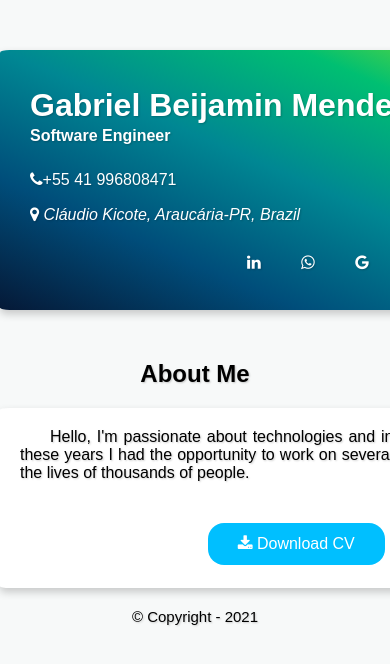
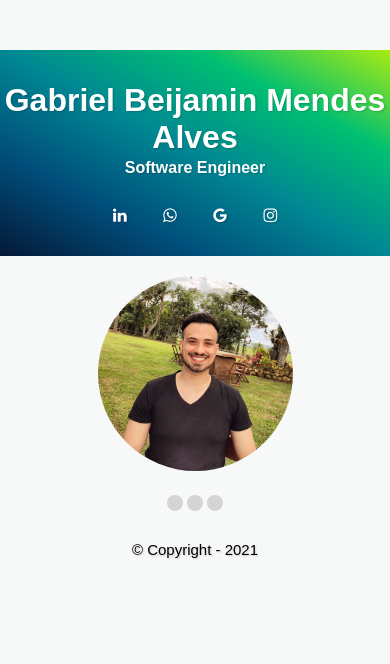
Before and after one commit to gamendesalves/gamendesalves.github.io, a plain HTML site: page index.html in a window 390 px wide. Drawn offline with Linux system fonts and the light colour scheme.

Commit message:
Adjusting css and responsive layout

```diff
--- a/css/style.css
+++ b/css/style.css
@@ -5,7 +5,6 @@ body {
 }
 
 .container {
-  position: fixed;
   top: 0;
   left: 0;
   width: 100%;
@@ -20,12 +19,12 @@ body {
   position: relative;
   border-radius: 1%;
   box-shadow: 0px 4px 8px 0 rgba(0, 0, 0, 0.2);
-  overflow: hidden;
+  box-sizing: border-box;
 }
 
 .sidebar-left {
-  height: 260px;
-  width: 600px;
+  height: 100%;
+  width: 62%;
   float: left;
   background-image: linear-gradient(
     to right top,
@@ -42,55 +41,21 @@ body {
 }
 
 .sidebar-left-header {
-  margin-top: 50px;
-  line-height: 10px;
+  margin-top: 2em;
+}
+
+.sidebar-left-header-title-name {
+  margin-bottom: 0.1em;
 }
 
 .sidebar-left-content {
-  margin-top: 30px;
+  margin-top: 1em;
 }
 
 .sidebar-right {
   float: right;
   margin: 0 auto;
   padding: 30px 70px 50px 50px;
-}
-
-.personal-informations {
-  background-color: #ffffff;
-  height: 180px;
-  width: 940px;
-  margin: 0 auto;
-  padding: 20px;
-  box-sizing: border-box;
-  box-shadow: 0px 4px 8px 0 rgba(0, 0, 0, 0.2);
-  border-radius: 1%;
-}
-
-.self-description {
-  text-indent: 30px;
-  text-align: justify;
-  margin: 0 0 40px 0;
-}
-
-.contacts {
-  display: flex;
-  justify-content: space-evenly;
-}
-
-.btn {
-  background-color: #00bfff;
-  border: none;
-  color: white;
-  padding: 12px 30px;
-  font-size: 16px;
-  cursor: pointer;
-  border-radius: 16px;
-  transition: 1s all;
-}
-
-.btn:hover {
-  background-color: #1e90ff;
 }
 
 .myself {
@@ -128,7 +93,72 @@ body {
 
 .social-icons li {
   display: inline;
-  padding: 0 18px;
+  padding: 0 1em;
+}
+
+.nav-personal-informations li {
+  display: inline-block;
+  width: 1em;
+  height: 1em;
+  background-color: #d4d4d4;
+  border-radius: 50%;
+  text-indent: -9999px;
+  margin-bottom: 10px;
+}
+
+.nav-personal-informations a {
+  display: block;
+}
+
+.nav-personal-informations li:hover {
+  background-color: #a5a5a5;
+}
+
+.list-personal-information-item {
+  display: none;
+  height: 250px;
+  width: 940px;
+  margin: auto;
+}
+
+.list-personal-information-item:target {
+  display: block;
+}
+
+.personal-information-about-me {
+  background-color: #ffffff;
+  height: 100%;
+  width: 100%;
+  padding: 10px 20px 20px 20px;
+  box-sizing: border-box;
+  box-shadow: 0px 4px 8px 0 rgba(0, 0, 0, 0.2);
+  border-radius: 1%;
+}
+
+.self-description {
+  text-indent: 30px;
+  text-align: justify;
+  margin: 0 0 40px 0;
+}
+
+.contacts {
+  display: flex;
+  justify-content: space-evenly;
+}
+
+.btn {
+  background-color: #00bfff;
+  border: none;
+  color: white;
+  padding: 12px 30px;
+  font-size: 16px;
+  cursor: pointer;
+  border-radius: 16px;
+  transition: 1s all;
+}
+
+.btn:hover {
+  background-color: #1e90ff;
 }
 
 @keyframes animation-photo-myself {
@@ -158,3 +188,52 @@ body {
     height: 200px;
   }
 }
+
+@media screen and (max-width: 480px), (max-width: 900px) {
+  .content {
+    width: 100%;
+    height: 40%;
+  }
+
+  .sidebar-left-header-title-name {
+    text-align: center;
+  }
+
+  .sidebar-left-header-profession {
+    text-align: center;
+  }
+
+  .sidebar-left-content p,
+  address {
+    display: none;
+  }
+
+  .sidebar-right {
+    width: 100%;
+    padding: 0px;
+    margin: 20px 0px;
+    text-align: center;
+  }
+
+  .myself {
+    width: 50%;
+    height: 30%;
+    animation: none;
+    transition: none;
+  }
+
+  .sidebar-left {
+    width: 100%;
+    padding: 0px;
+  }
+
+  .list-personal-information-item {
+    width: 100%;
+    height: 20%;
+  }
+
+  .btn {
+    padding: 12px 5px;
+    margin: 0 20px;
+  }
+}
--- a/index.html
+++ b/index.html
@@ -17,8 +17,10 @@
         <div class="content">
           <section class="sidebar-left">
             <div class="sidebar-left-header">
-              <h1>Gabriel Beijamin Mendes Alves</h1>
-              <h4>Software Engineer</h4>
+              <h1 class="sidebar-left-header-title-name">
+                Gabriel Beijamin Mendes Alves
+              </h1>
+              <h4 class="sidebar-left-header-profession">Software Engineer</h4>
             </div>
             <div class="sidebar-left-content">
               <p><i class="fa fa-phone"></i>+55 41 996808471</p>
@@ -59,20 +61,44 @@
               <img
                 class="myself"
                 src="./images/myself.jpg"
-                alt="Photo from myself"
+                alt="Gabriel sitting on the chair smiling"
               />
             </div>
           </section>
         </div>
-        <h2 class="text-center">About Me</h2>
+
         <section>
-          <div class="personal-informations">
+          <nav class="nav-personal-informations text-center">
+            <ul>
+              <li>
+                <a href="#aboutme" class="list-personal-information-slider-item"
+                  >About Me</a
+                >
+              </li>
+              <li>
+                <a
+                  href="#experience"
+                  class="list-personal-information-slider-item"
+                  >Experience</a
+                >
+              </li>
+              <li>
+                <a href="#hobbies" class="list-personal-information-slider-item"
+                  >Hobbies</a
+                >
+              </li>
+            </ul>
+          </nav>
+          <ul>
+            <li id="aboutme" class="list-personal-information-item">
+              <div class="personal-information-about-me">
+                <h1 class="text-center">About Me</h1>
                 <p class="self-description">
-              Hello, I'm passionate about technologies and innovations, I have 4
-              years of experience in software development. During these years I
-              had the opportunity to work on several projects of value to the
-              institution and to simplify the use of technology in the lives of
-              thousands of people.
+                  Hello, I'm passionate about technologies and innovations, I
+                  have 4 years of experience in software development. During
+                  these years I had the opportunity to work on several projects
+                  of value to the institution and to simplify the use of
+                  technology in the lives of thousands of people.
                 </p>
                 <div class="contacts">
                   <button id="downloadcv" class="btn" onclick="downloadCV()">
@@ -88,6 +114,30 @@
                   </button>
                 </div>
               </div>
+            </li>
+
+            <li id="experience" class="list-personal-information-item">
+              <div class="personal-information-about-me">
+                <h1 class="text-center">Experience</h1>
+                <p class="self-description">
+                  4 years of experience in software development.
+                </p>
+              </div>
+            </li>
+
+            <li id="hobbies" class="list-personal-information-item">
+              <div class="personal-information-about-me">
+                <h1 class="text-center">Hobbies</h1>
+                <p class="self-description">
+                  Hello, I'm passionate about technologies and innovations, I
+                  have 4 years of experience in software development. During
+                  these years I had the opportunity to work on several projects
+                  of value to the institution and to simplify the use of
+                  technology in the lives of thousands of people.
+                </p>
+              </div>
+            </li>
+          </ul>
         </section>
         <footer>
           <p class="copyright text-center">&copy; Copyright - 2021</p>
```
Also changed, not shown: css/normalize.css. Lines whose indentation alone changed are shown as unchanged.
